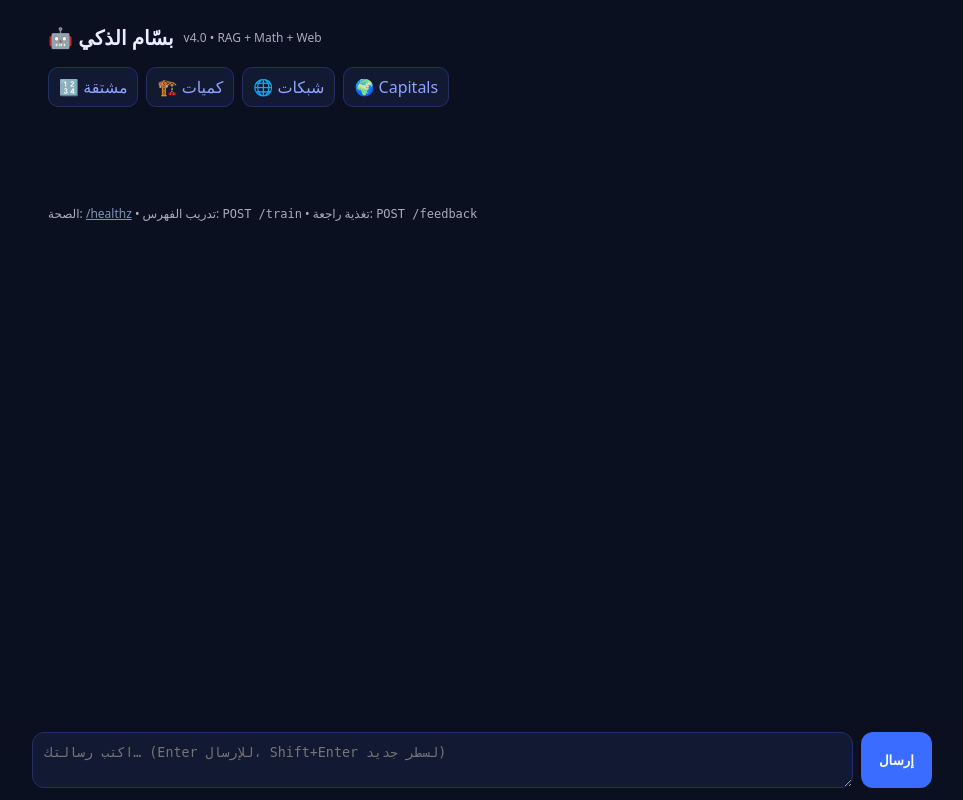
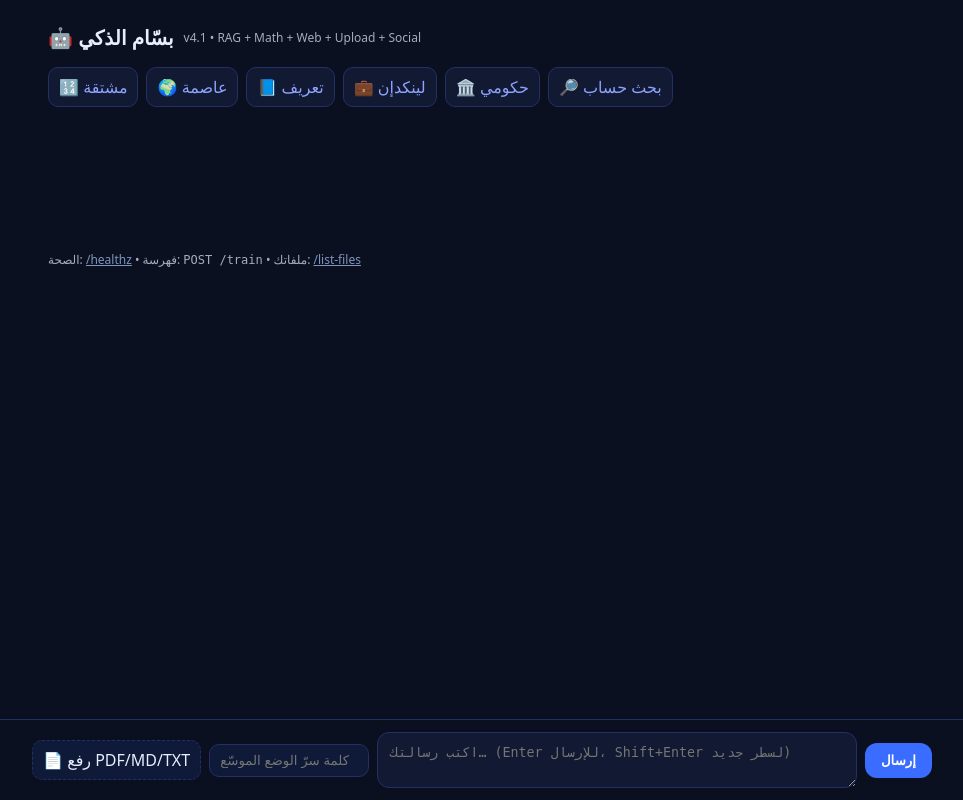
Before and after one commit to bassam-st/BASSAM-APP, a Python web app: template templates/index.html in a window 1280 px wide. Shown: the whole page, without its empty margins (158-1121 px from the left). Run offline with Jinja, Linux system fonts and the light colour scheme; the template is opened without the code that fills it, so the values that code supplies are empty.

Commit message:
Update index.html

```diff
--- a/templates/index.html
+++ b/templates/index.html
@@ -1,68 +1,75 @@
 <!doctype html>
 <meta charset="utf-8" />
-<title>بسّام الذكي 4.0 — محادثة</title>
+<title>بسّام الذكي — محادثة</title>
 <meta name="viewport" content="width=device-width, initial-scale=1" />
 <style>
   :root{--bg:#0b1020;--card:#121933;--muted:#8fa3ff;--text:#e9edff;--accent:#3a6dff;--border:#223066}
-  *{box-sizing:border-box} body{margin:0;background:var(--bg);color:var(--text);font-family:system-ui,Segoe UI,Arial}
+  *{box-sizing:border-box} body{margin:0;background:var(--bg);color:var(--text);font-family:"Cairo",system-ui,Segoe UI,Arial}
   .wrap{max-width:900px;margin:auto;padding:16px}
-  header{display:flex;align-items:center;gap:10px;margin:8px 0 16px}
+  header{display:flex;flex-wrap:wrap;align-items:center;gap:10px;margin:8px 0 16px}
   header h1{font-size:20px;margin:0} header .badge{font-size:12px;opacity:.7}
   .examples{display:flex;gap:8px;flex-wrap:wrap;margin:8px 0 14px}
   .ex{background:var(--card);border:1px solid var(--border);color:var(--muted);padding:8px 10px;border-radius:10px;cursor:pointer}
-  .chat{display:flex;flex-direction:column;gap:10px;margin-bottom:84px}
+  .chat{display:flex;flex-direction:column;gap:10px;margin-bottom:130px}
   .msg{display:flex;gap:10px;align-items:flex-start}
   .msg .bubble{padding:12px 14px;border-radius:14px;max-width:85%;white-space:pre-wrap;word-wrap:break-word;border:1px solid var(--border)}
-  .me   .bubble{background:#123455}
-  .bot  .bubble{background:var(--card)}
+  .me .bubble{background:#123455}
+  .bot .bubble{background:var(--card)}
   .meta{font-size:12px;color:var(--muted);margin-top:6px}
-  .sources{margin-top:8px;border-top:1px dashed var(--border);padding-top:6px;font-size:13px}
-  .sources a{color:var(--muted)}
-  .inputbar{position:fixed;left:0;right:0;bottom:0;background:linear-gradient(180deg, #0b1020aa, #0b1020 40%);padding:12px}
-  .ibox{max-width:900px;margin:auto;display:flex;gap:8px}
-  textarea{flex:1;min-height:48px;max-height:180px;resize:vertical;background:var(--card);color:var(--text);
-           border:1px solid var(--border);border-radius:12px;padding:12px}
-  button.send{background:var(--accent);border:0;color:#fff;padding:0 18px;border-radius:12px;font-weight:600}
+  .inputbar{position:fixed;left:0;right:0;bottom:0;background:linear-gradient(180deg,#0b1020cc,#0b1020);padding:12px;border-top:1px solid var(--border)}
+  .ibox{max-width:900px;margin:auto;display:flex;gap:8px;align-items:center;flex-wrap:wrap}
+  textarea{flex:1;min-height:48px;max-height:180px;resize:vertical;background:var(--card);color:var(--text);border:1px solid var(--border);border-radius:12px;padding:12px}
+  button{background:var(--accent);border:0;color:#fff;padding:10px 16px;border-radius:12px;font-weight:600;cursor:pointer}
   .tiny{font-size:12px;opacity:.7}
+  .code{background:#0f162f;border:1px solid #23325b;border-radius:10px;padding:10px;overflow:auto}
+  input[type=file]{display:none}
+  .uploader{background:#0f1a38;border:1px dashed var(--border);padding:8px 10px;border-radius:10px;cursor:pointer}
   a{color:#aecdff}
-  .thumbs{display:flex;gap:6px;margin-top:6px}
-  .thumbs button{background:#0f1a38;border:1px solid var(--border);color:#d6ddff;padding:6px 10px;border-radius:10px;cursor:pointer}
-  .code{background:#0f162f;border:1px solid #23325b;border-radius:10px;padding:10px;overflow:auto}
+  .pwd{background:#0f1a38;border:1px solid var(--border);color:#e7ecff;border-radius:10px;padding:8px 10px;width:160px}
+  .mode{font-size:12px;opacity:.8}
 </style>
 
 <div class="wrap">
   <header>
     <h1>🤖 بسّام الذكي</h1>
-    <span class="badge">v4.0 • RAG + Math + Web</span>
+    <span class="badge">v4.1 • RAG + Math + Web + Upload + Social</span>
     <span class="tiny" id="stats"></span>
+    <span class="mode" id="modeLabel"></span>
   </header>
 
   <div class="examples">
     <div class="ex" onclick="quick('احسب المشتقة لـ sin(x)^2 + 3x')">🔢 مشتقة</div>
-    <div class="ex" onclick="quick('احسب حديد بلاطة 5×6 سمك 15سم تقديريًا')">🏗️ كميات</div>
-    <div class="ex" onclick="quick('OSPF ولا BGP لشبكة مؤسسة كبيرة؟')">🌐 شبكات</div>
-    <div class="ex" onclick="quick('what is the capital of Saudi Arabia?')">🌍 Capitals</div>
+    <div class="ex" onclick="quick('عاصمة اندونيسيا')">🌍 عاصمة</div>
+    <div class="ex" onclick="quick('تعريف الخرسانة')">📘 تعريف</div>
+    <div class="ex" onclick="quick('ابحث في لينكدإن عن Mohamed Ali structural engineer')">💼 لينكدإن</div>
+    <div class="ex" onclick="quick('ابحث حكومي عن رخص البناء السعودية')">🏛️ حكومي</div>
+    <div class="ex" onclick="quick('حساب Mohammed Ali username')">🔎 بحث حساب</div>
   </div>
 
   <div id="chat" class="chat"></div>
 
   <div class="tiny">
-    الصحة: <a href="/healthz" target="_blank">/healthz</a> • تدريب الفهرس: <code>POST /train</code> • تغذية راجعة: <code>POST /feedback</code>
+    الصحة: <a href="/healthz" target="_blank">/healthz</a> • فهرسة: <code>POST /train</code> • ملفاتك: <a href="/list-files" target="_blank">/list-files</a>
   </div>
 </div>
 
 <div class="inputbar">
   <div class="ibox">
+    <label class="uploader" for="u">📄 رفع PDF/MD/TXT</label>
+    <input id="u" type="file" accept=".pdf,.md,.txt" />
+    <input id="pwd" class="pwd" placeholder="كلمة سرّ الوضع الموسّع" />
     <textarea id="q" placeholder="اكتب رسالتك… (Enter للإرسال، Shift+Enter لسطر جديد)"></textarea>
-    <button class="send" onclick="send()">إرسال</button>
+    <button onclick="send()">إرسال</button>
   </div>
 </div>
 
 <script>
   const chatEl = document.getElementById('chat');
   const qEl = document.getElementById('q');
+  const upEl = document.getElementById('u');
+  const pwdEl = document.getElementById('pwd');
+  const modeLabel = document.getElementById('modeLabel');
 
-  // health stats
   (async () => {
     try{
       const h = await fetch('/healthz').then(r=>r.json());
@@ -72,91 +79,83 @@
 
   function quick(text){ qEl.value = text; send(); }
 
-  function addMsg(role, html, sources=[]) {
+  function addMsg(role, html) {
     const item = document.createElement('div');
     item.className = 'msg ' + (role==='user'?'me':'bot');
     const bubble = document.createElement('div');
     bubble.className = 'bubble';
     bubble.innerHTML = html;
     item.appendChild(bubble);
-
-    if (role==='assistant' && sources.length){
-      const src = document.createElement('div');
-      src.className = 'sources';
-      src.innerHTML = 'مصادر: ' + sources.map(s => `<a href="${s}" target="_blank">${s}</a>`).join(' • ');
-      bubble.appendChild(src);
-    }
-
     chatEl.appendChild(item);
     window.scrollTo({top: document.body.scrollHeight, behavior:'smooth'});
     return bubble;
   }
 
-  function renderAnswer(j){
+  function render(j){
     if(j.type==='math'){
-      return `<b>نتيجة رياضية</b>
-      <div class="code">${escapeHtml(JSON.stringify(j.result,null,2))}</div>`;
+      return `<b>نتيجة رياضية</b><div class="code">${escapeHtml(JSON.stringify(j.result,null,2))}</div>`;
     }
     if(j.type==='rag'){
-      return `<b>من ملفاتك (RAG)</b><div>${escapeHtml(j.summary || '')}</div>
-      <details><summary>النتائج</summary>
-      <div class="code">${escapeHtml(JSON.stringify(j.hits,null,2))}</div></details>`;
+      return `<b>من ملفاتك</b><div>${escapeHtml(j.summary||'')}</div><div class="code">${escapeHtml(JSON.stringify(j.hits,null,2))}</div>`;
     }
-    if(j.type==='web'){
-      const cards = j.results.map(r=>`
+    if(j.type==='web' || j.type==='search'){
+      const dom = (j.domains && j.domains.length) ? ` <small>(مفلتر: ${j.domains.join(', ')})</small>` : '';
+      return `<b>نتائج البحث${dom}</b>` + (j.results||[]).map(r=>`
         <div class="bubble" style="background:#0f162f;border:1px solid #23325b;margin-top:6px">
           <b>${escapeHtml(r.title||'نتيجة')}</b><br>
           <a href="${r.link}" target="_blank">${r.link}</a>
           <div class="meta">${escapeHtml(r.summary||r.snippet||'')}</div>
         </div>`).join('');
-      return `<b>بحث الويب</b>${cards}`;
     }
-    if(j.msg){ return j.msg; }
-    return `<div class="code">${escapeHtml(JSON.stringify(j,null,2))}</div>`;
+    if(j.type==='definition'){
+      return `<b>📘 تعريف</b><div>${escapeHtml(j.answer||j.summary||'')}</div>
+              ${j.source?`<div class="meta"><a href="${j.source}" target="_blank">المصدر: ويكيبيديا</a></div>`:''}`;
+    }
+    if(j.type==='fact' && j.kind==='capital'){
+      return `<b>حقيقة سريعة</b><div>${escapeHtml(j.answer)}</div>
+              ${j.source?`<div class="meta"><a href="${j.source}" target="_blank">المصدر</a></div>`:''}`;
+    }
+    return escapeHtml(j.answer || j.msg || JSON.stringify(j,null,2));
   }
 
   async function send(){
     const text = qEl.value.trim();
+    const pwd = (pwdEl.value||"").trim();
     if(!text) return;
     qEl.value = '';
     addMsg('user', escapeHtml(text));
-
     const thinking = addMsg('assistant','…جارٍ التفكير');
+    modeLabel.textContent = pwd ? 'الوضع الموسّع مُفعّل' : '';
 
     try{
-      const res = await fetch('/ask?q=' + encodeURIComponent(text));
+      const url = '/ask?q=' + encodeURIComponent(text) + '&mood=fun' + (pwd?('&pwd='+encodeURIComponent(pwd)):'');
+      const res = await fetch(url);
       const j = await res.json();
-      thinking.innerHTML = renderAnswer(j);
-
-      // أزرار تقييم تحفظ المعرفة في learned.jsonl عند الضغط 👍
-      addFeedbackRow(thinking, text, j);
-
+      thinking.innerHTML = render(j);
     }catch(e){
-      thinking.innerHTML = 'تعذر الاتصال بالخادم.';
+      thinking.innerHTML = 'تعذّر الاتصال بالخادم.';
     }
   }
 
-  function addFeedbackRow(container, question, resp){
-    const fb = document.createElement('div');
-    fb.className = 'thumbs';
-    fb.innerHTML = `
-      <button title="مفيد" onclick="fbOk(this)">👍 مفيد</button>
-      <button title="غير دقيق" onclick="fbBad(this)">👎 غير دقيق</button>`;
-    container.appendChild(fb);
+  function escapeHtml(s){ return String(s).replace(/[&<>"']/g, m=>({ '&':'&amp;','<':'&lt;','>':'&gt;','"':'&quot;',"'":'&#39;' }[m])); }
 
-    window.fbOk = async (btn)=>{
-      btn.disabled=true; btn.textContent='تم الحفظ ✔️';
-      await fetch('/feedback',{method:'POST',headers:{'Content-Type':'application/json'},
-        body: JSON.stringify({question, answer: stripHtml(container.innerHTML), tags: []})});
-    };
-    window.fbBad = (btn)=>{ btn.disabled=true; btn.textContent='أُبلغ'; };
-  }
-
-  function escapeHtml(s){ return s.replace(/[&<>"']/g, m=>({ '&':'&amp;','<':'&lt;','>':'&gt;','"':'&quot;',"'":'&#39;' }[m])); }
-  function stripHtml(s){ const d=document.createElement('div'); d.innerHTML=s; return d.textContent||d.innerText||''; }
-
-  // Enter = إرسال
   qEl.addEventListener('keydown', e=>{
     if(e.key==='Enter'&& !e.shiftKey){ e.preventDefault(); send(); }
   });
+
+  upEl.addEventListener('change', async (e)=>{
+    const f = e.target.files[0];
+    if(!f) return;
+    const form = new FormData();
+    form.append('file', f);
+    const ph = addMsg('assistant', '⏳ جارٍ رفع الملف وفهرسته…');
+    try{
+      const r = await fetch('/upload', { method:'POST', body: form });
+      const j = await r.json();
+      ph.innerHTML = 'تم رفع الملف ✅ — ' + (j.saved ? `<a href="${j.saved}" target="_blank">${j.saved}</a>` : '');
+    }catch(err){
+      ph.innerHTML = 'فشل رفع الملف.';
+    }
+    upEl.value = '';
+  });
 </script>
```
